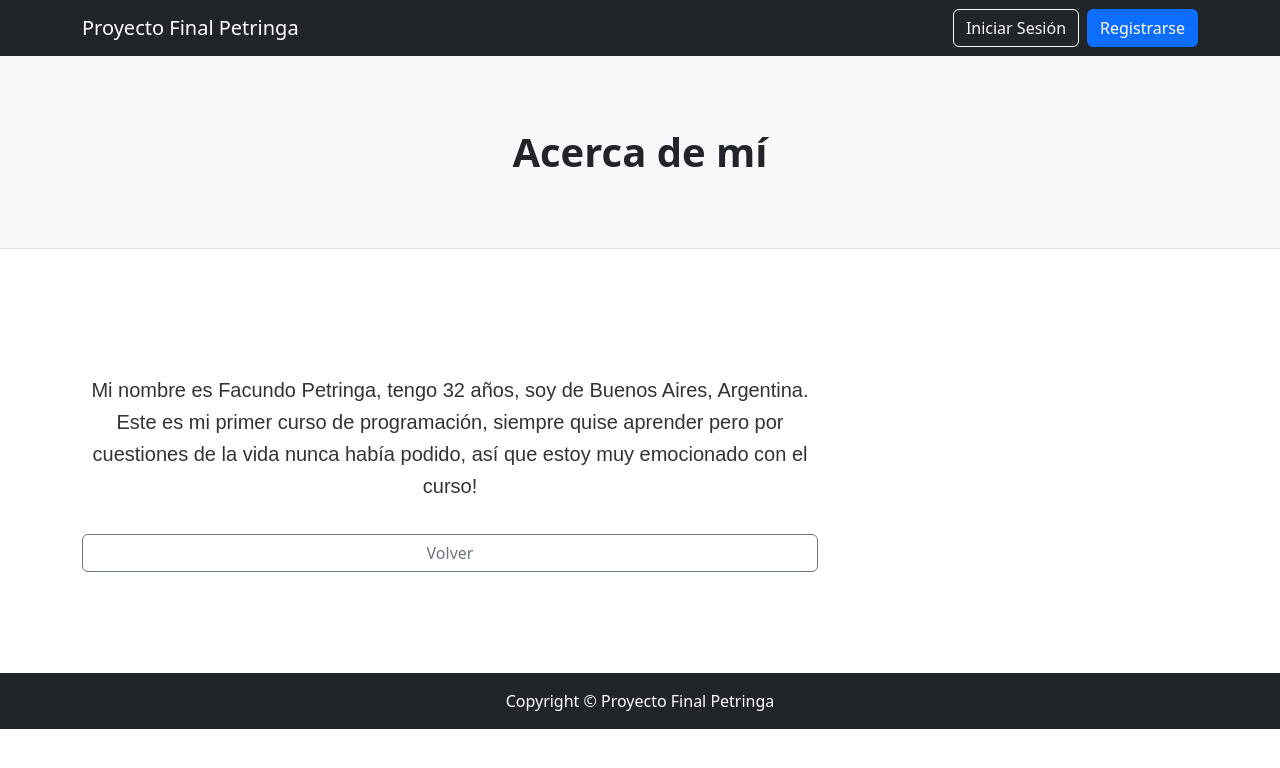
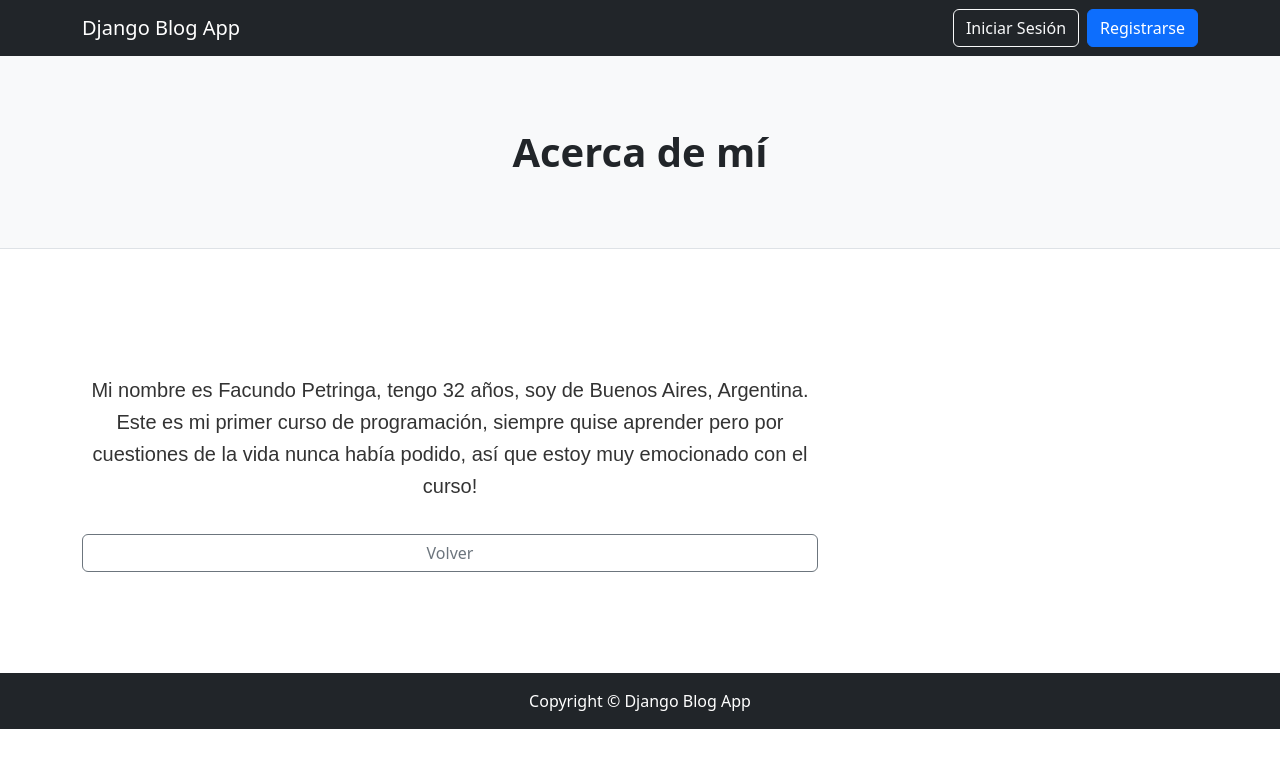
Before and after one commit to facupetri/django-blog-app, a Django app: page /acerca in a window 1280 px wide. Shown: the top 768 px of the page. Run offline with Django 4.2, Linux system fonts and the light colour scheme; some libraries are stand-ins or nearby versions.

Commit message:
correciones minimas

```diff
--- a/base/templates/base/base.html
+++ b/base/templates/base/base.html
@@ -13,7 +13,7 @@
     <link href="https://cdn.jsdelivr.net/npm/bootstrap@5.2.3/dist/css/bootstrap.min.css" rel="stylesheet">
 </head>
 <body>
-    <!-- Incluye el navbar -->
+    <!-- navbar -->
     {% include 'base/navbar.html' %}
 
     <!-- Encabezado de página -->
@@ -36,10 +36,10 @@
                 {% endblock contenido %}
             </div>
 
-            <!-- Sidebar opcional -->
+            <!-- Sidebar -->
             <div class="col-lg-4">
                 {% block sidebar %}
-                <!-- Contenido del sidebar si es necesario -->
+                <!-- Contenido del sidebar -->
                 {% endblock sidebar %}
             </div>
         </div>
@@ -48,7 +48,7 @@
     <!-- Footer -->
     <footer class="py-3 bg-dark">
         <div class="container">
-            <p class="m-0 text-center text-white">Copyright &copy; Proyecto Final Petringa</p>
+            <p class="m-0 text-center text-white">Copyright &copy; Django Blog App</p>
         </div>
     </footer>
 
--- a/base/templates/base/navbar.html
+++ b/base/templates/base/navbar.html
@@ -1,7 +1,7 @@
 <!-- navbar.html -->
 <nav class="navbar navbar-expand-lg navbar-dark bg-dark">
     <div class="container">
-        <a class="navbar-brand" href="{% url 'index' %}">Proyecto Final Petringa</a>
+        <a class="navbar-brand" href="{% url 'index' %}">Django Blog App</a>
         <button class="navbar-toggler" type="button" data-bs-toggle="collapse" data-bs-target="#navbarSupportedContent"
             aria-controls="navbarSupportedContent" aria-expanded="false" aria-label="Toggle navigation">
             <span class="navbar-toggler-icon"></span>
```
